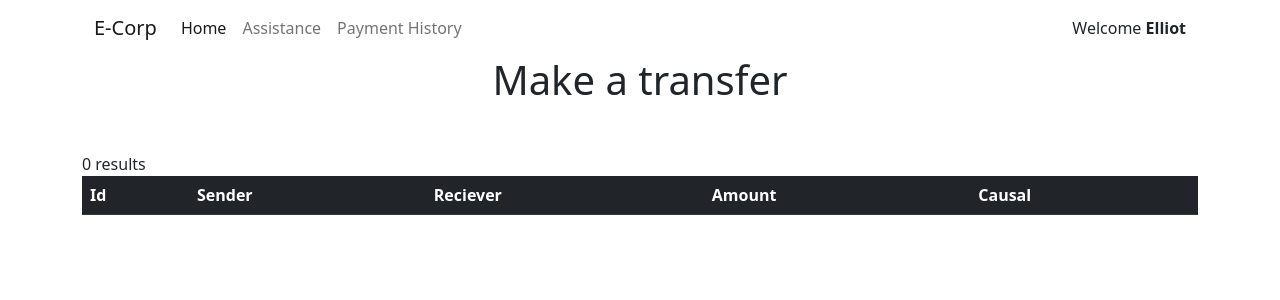
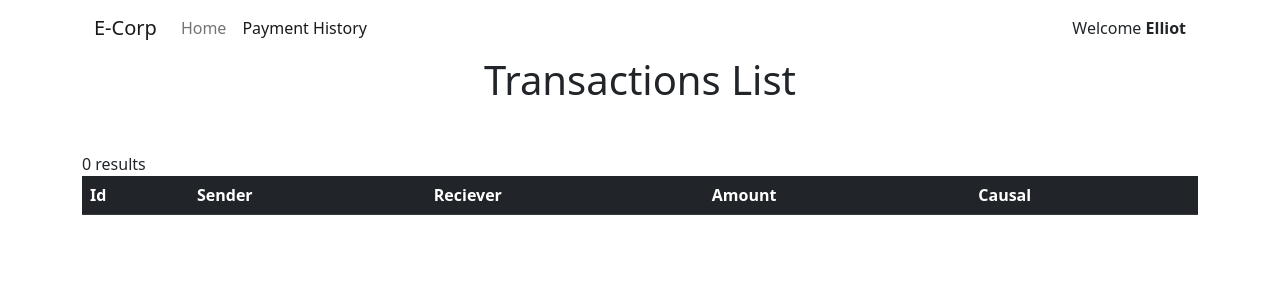
Before and after one commit to guglielmobartelloni/penetration-testing-project, a PHP site: page /bankTransfers.php in a window 1280 px wide. Shown: the top 300 px of the page. Run offline with PHP 8.4, Linux system fonts and the light colour scheme; data that the repository does not hold is empty.

Commit message:
Improved code

```diff
--- a/bankTransfers.php
+++ b/bankTransfers.php
@@ -17,13 +17,10 @@
                 <div class="collapse navbar-collapse" id="navbarNav">
                     <ul class="navbar-nav">
                         <li class="nav-item">
-                            <a class="nav-link active" aria-current="page" href="/">Home</a>
+                            <a class="nav-link" aria-current="page" href="/">Home</a>
                         </li>
                         <li class="nav-item">
-                            <a class="nav-link" href="#">Assistance</a>
-                        </li>
-                        <li class="nav-item">
-                            <a class="nav-link" href="bankTransfers.php">Payment History</a>
+                            <a class="nav-link active" href="bankTransfers.php">Payment History</a>
                         </li>
 
                     </ul>
@@ -38,7 +35,7 @@
     </div>
 
     <div class="container text-center">
-        <h1>Make a transfer</h1>
+        <h1>Transactions List</h1>
     </div>
     <div class="container mt-5">
         <table class="table table-striped table-dark">
--- a/index.php
+++ b/index.php
@@ -18,9 +18,6 @@
                     <ul class="navbar-nav">
                         <li class="nav-item">
                             <a class="nav-link active" aria-current="page" href="/">Home</a>
-                        </li>
-                        <li class="nav-item">
-                            <a class="nav-link" href="#">Assistance</a>
                         </li>
                         <li class="nav-item">
                             <a class="nav-link" href="bankTransfers.php">Payment History</a>
```
Also changed, not shown: createSensitiveData.php (+2 -2 lines), createTransfer.php (+24 -26 lines).
